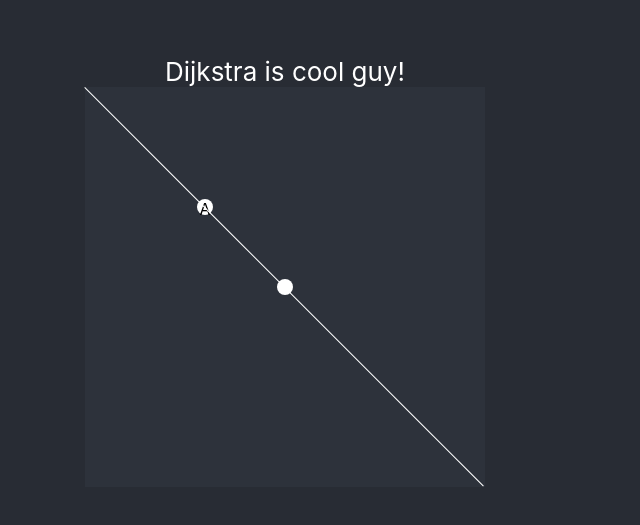
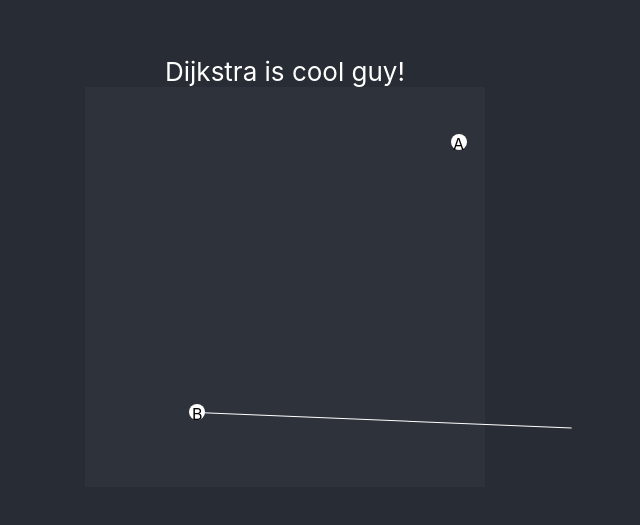
Before and after one commit to songofroland/pt-dijkstra, a React (Create React App) app: page / in a window 1280 px wide. Shown: the part 129-654 px from the top of the page, without its empty margins (355-995 px from the left). Built offline with nearby package versions, Linux system fonts and the light colour scheme.

Commit message:
Added simple node placement algorithm

```diff
--- a/src/App.tsx
+++ b/src/App.tsx
@@ -7,7 +7,7 @@ function App() {
     <div className="App">
       <header className="App-header">
         Dijkstra is cool guy!
-        <Canvas/>
+        <Canvas nodes={['A', 'B']} edges={[{from: 0, to: 1}]}/>
       </header>
     </div>
   );
--- a/src/component/Canvas.tsx
+++ b/src/component/Canvas.tsx
@@ -2,11 +2,73 @@ import React from 'react';
 import Node from './Node';
 import Edge from './Edge';
 
-function Canvas() {
+function calulateCoordinates(
+  nodes: string[],
+  edges: { from: number, to: number }[]) {
+  // super complicated algorithm calculating optimal coordinates
+  const mappedNodes = nodes.map((l, i) => ({
+    label: l,
+    id: i,
+    x: Math.random() * 100,
+    y: Math.random() * 100,
+  }));
+  const mappedEdges = edges.map((obj, i) => {
+    const node1 = mappedNodes.find((e) => e.id === obj?.from);
+    const node2 = mappedNodes.find((e) => e.id === obj?.to);
+    return {
+      id: i,
+      x1: node1?.x ?? 0,
+      y1: node1?.y ?? 0,
+      x2: node2?.x ?? 0,
+      y2: node2?.y ?? 0,
+    };
+  });
+  console.log('mappedNodes', mappedNodes);
+  return {n: mappedNodes, e: mappedEdges};
+}
+
+function calculateEdgePosition(e: {
+  x1: number,
+  y1: number,
+  x2: number,
+  y2: number
+}) {
+  const [x1, y1, x2, y2] = e.x1 < e.x2 ?
+    [e.x1, e.y1, e.x2, e.y2] :
+    [e.x2, e.y2, e.x1, e.y1];
+  // using pythagoras
+  // a ^ 2 + b ^ 2 = c ^ 2
+  const getC = (a: number, b: number) => Math.sqrt((a * a) + (b * b));
+  const getBeta = (a: number, b: number, c: number) =>
+    Math.acos((a * a + c * c - b * b) / (2 * a * c));
+
+  const a = y2 - y1;
+  const b = x2 - x1;
+  const c = getC(a, b);
+  const angle = getBeta(a, b, c);
+  return {
+    x: x1,
+    y: y1,
+    len: c,
+    rot: angle,
+  };
+}
+
+function Canvas({nodes, edges}
+  : {
+    nodes: string[],
+    edges: { from: number, to: number }[]
+  }) {
+  const {n: mappedNodes, e: mappedEdges} = calulateCoordinates(nodes, edges);
+  const nodeComponents = mappedNodes.map((n) => {
+    return <Node x={n.x} y={n.y} label={n.label} key={n.id} />;
+  });
+  const edgeComponents = mappedEdges.map((e) => {
+    return <Edge position={calculateEdgePosition(e)} key={e.id} />;
+  });
   return <div className="Canvas">
-    <Node x={50} y={50} />
-    <Node x={30} y={30} label={'A'}/>
-    <Edge position={{x: 0, y: 0, len: 141, rot: 45}}/>
+    {edgeComponents}
+    {nodeComponents}
   </div>;
 }
 
```
